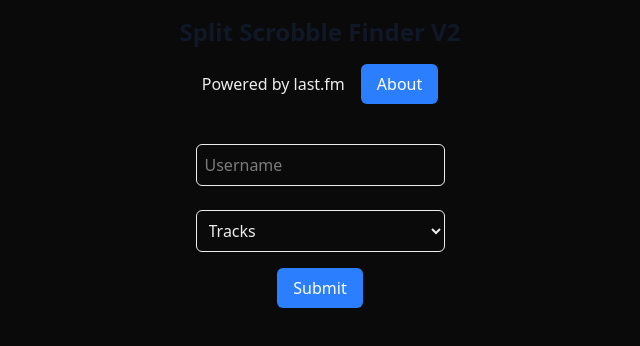
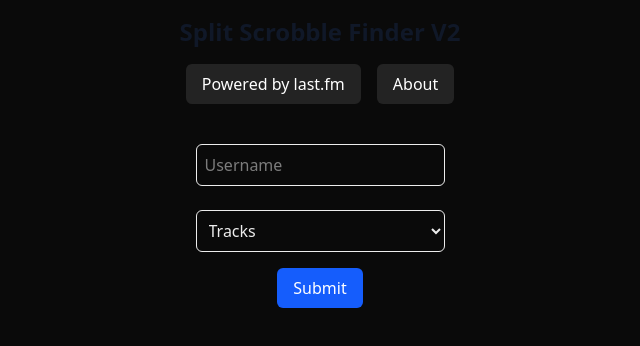
Before and after one commit to alexbisaillion/scrobble-scrubber, a Next.js app: page / in a window 1280 px wide. Shown: the top 346 px of the page, without its empty margins (320-960 px from the left). Built offline with nearby package versions, Linux system fonts and the light colour scheme.

Commit message:
Add shared button component

```diff
--- /dev/null
+++ b/src/app/components/Button.tsx
@@ -0,0 +1,14 @@
+type ButtonProps = {
+  label: string;
+  fill: string;
+  onClick?: () => void;
+  type?: "submit";
+};
+export const Button = ({ label, fill, onClick, type }: ButtonProps) => {
+  const className = `px-4 py-2 ${fill} text-white rounded-md cursor-pointer`;
+  return (
+    <button onClick={onClick} className={className} type={type}>
+      {label}
+    </button>
+  );
+};
--- a/src/app/components/DuplicatesLifecycle.tsx
+++ b/src/app/components/DuplicatesLifecycle.tsx
@@ -2,6 +2,7 @@ import { JSX } from "react";
 import { useGetAllEntities, UseGetAllEntitiesProps } from "../hooks";
 import { EntityType } from "../types";
 import { DuplicatesLoadingBar } from "./DuplicatesLoadingBar";
+import { Button } from "./Button";
 
 type DuplicatesLifecycleProps<T> = {
   entityType: EntityType;
@@ -46,12 +47,7 @@ export const DuplicatesLifecycle = <T,>({
 
   return (
     <>
-      <button
-        className="px-4 py-2 bg-blue-500 cursor-pointer text-white rounded-md hover:bg-blue-600 focus:outline-none focus:ring-2 focus:ring-blue-400 dark:bg-blue-600 dark:hover:bg-blue-700"
-        onClick={reset}
-      >
-        Reset
-      </button>
+      <Button label="Reset" fill="bg-blue-600" onClick={reset} />
       {renderContent()}
     </>
   );
--- a/src/app/components/InfoButton.tsx
+++ b/src/app/components/InfoButton.tsx
@@ -1,19 +1,17 @@
 "use client";
 import { useState } from "react";
+import { Button } from "./Button";
 
 export const InfoButton = () => {
   const [isOpen, setIsOpen] = useState(false);
 
   return (
     <>
-      <button
+      <Button
+        label="About"
+        fill="bg-white/10"
         onClick={() => setIsOpen(true)}
-        className="px-4 py-2 bg-blue-500 cursor-pointer text-white rounded-md hover:bg-blue-600 focus:outline-none focus:ring-2 focus:ring-blue-400 dark:bg-blue-600 dark:hover:bg-blue-700"
-        aria-label="Info"
-      >
-        About
-      </button>
-
+      />
       {isOpen && (
         <div className="fixed inset-0 bg-black/70  flex justify-center items-center z-50">
           <div className="bg-gray-800 text-white p-6 rounded-lg shadow-lg max-w-md w-full">
@@ -39,12 +37,11 @@ export const InfoButton = () => {
               format.
             </p>
             <div className="flex justify-end">
-              <button
+              <Button
                 onClick={() => setIsOpen(false)}
-                className="px-4 py-2 bg-red-500 text-white rounded hover:bg-red-600 transition"
-              >
-                Close
-              </button>
+                label="Close"
+                fill="bg-blue-600"
+              />
             </div>
           </div>
         </div>
--- a/src/app/components/LoadingBar.tsx
+++ b/src/app/components/LoadingBar.tsx
@@ -12,7 +12,7 @@ export const LoadingBar = ({ percentage }: LoadingBarProps) => {
       }`}
     >
       <div
-        className="h-full bg-blue-500 transition-all duration-300 ease-in-out"
+        className="h-full bg-blue-600 transition-all duration-300 ease-in-out"
         style={{ width: `${clampedPercentage}%` }}
       />
     </div>
--- a/src/app/components/SummaryCard.tsx
+++ b/src/app/components/SummaryCard.tsx
@@ -1,3 +1,5 @@
+import { Button } from "./Button";
+
 type Duplicates =
   | Map<
       string,
@@ -93,18 +95,16 @@ export const SummaryCard = ({ duplicates }: SummaryCardProps) => {
         </p>
       </div>
       <div className="flex space-x-4">
-        <button
+        <Button
           onClick={handleDownloadCSV}
-          className="px-4 py-2 bg-green-600 text-white rounded-md cursor-pointer"
-        >
-          Download as CSV
-        </button>
-        <button
+          label="Download as CSV"
+          fill="bg-green-600"
+        />
+        <Button
           onClick={handleDownloadJSON}
-          className="px-4 py-2 bg-blue-600 text-white rounded-md cursor-pointer"
-        >
-          Download as JSON
-        </button>
+          label="Download as JSON"
+          fill="bg-blue-600"
+        />
       </div>
     </div>
   );
--- a/src/app/components/Toggle.tsx
+++ b/src/app/components/Toggle.tsx
@@ -16,7 +16,7 @@ export const Toggle: React.FC<ToggleProps> = ({
       <label className="flex items-center gap-2 cursor-pointer">
         <div
           className={`relative w-12 h-7 rounded-full transition ${
-            isEnabled ? "bg-blue-500" : "bg-gray-500"
+            isEnabled ? "bg-blue-600" : "bg-gray-500"
           }`}
           onClick={() => onToggle(!isEnabled)}
         >
--- a/src/app/components/TopEntityForm.tsx
+++ b/src/app/components/TopEntityForm.tsx
@@ -1,4 +1,5 @@
 import { EntityType } from "../types";
+import { Button } from "./Button";
 
 type TopEntityFormProps = {
   user: string;
@@ -43,12 +44,7 @@ export const TopEntityForm = ({
           <option value="artists">Artists</option>
         </select>
         <div className="flex justify-center">
-          <button
-            type="submit"
-            className="px-4 py-2 bg-blue-500 cursor-pointer text-white rounded-md hover:bg-blue-600 focus:outline-none focus:ring-2 focus:ring-blue-400 dark:bg-blue-600 dark:hover:bg-blue-700"
-          >
-            Submit
-          </button>
+          <Button label="Submit" type="submit" fill="bg-blue-600" />
         </div>
       </div>
     </form>
--- a/src/app/components/index.ts
+++ b/src/app/components/index.ts
@@ -1,3 +1,4 @@
 export { TopEntityForm } from "./TopEntityForm";
 export { DuplicatesContent } from "./DuplicatesContent";
 export { InfoButton } from "./InfoButton";
+export { Button } from "./Button";
--- a/src/app/page.tsx
+++ b/src/app/page.tsx
@@ -1,7 +1,12 @@
 "use client";
 
 import { useState } from "react";
-import { DuplicatesContent, InfoButton, TopEntityForm } from "./components";
+import {
+  Button,
+  DuplicatesContent,
+  InfoButton,
+  TopEntityForm,
+} from "./components";
 import { EntityType } from "./types";
 
 export default function Home() {
@@ -32,7 +37,17 @@ export default function Home() {
           Split Scrobble Finder V2
         </h2>
         <div className="flex items-center gap-4">
-          <span>Powered by last.fm</span>
+          <Button
+            label="Powered by last.fm"
+            fill="bg-white/10"
+            onClick={() =>
+              window.open(
+                "https://www.last.fm",
+                "_blank",
+                "noopener,noreferrer"
+              )
+            }
+          />
           <InfoButton />
         </div>
         {content}
```
